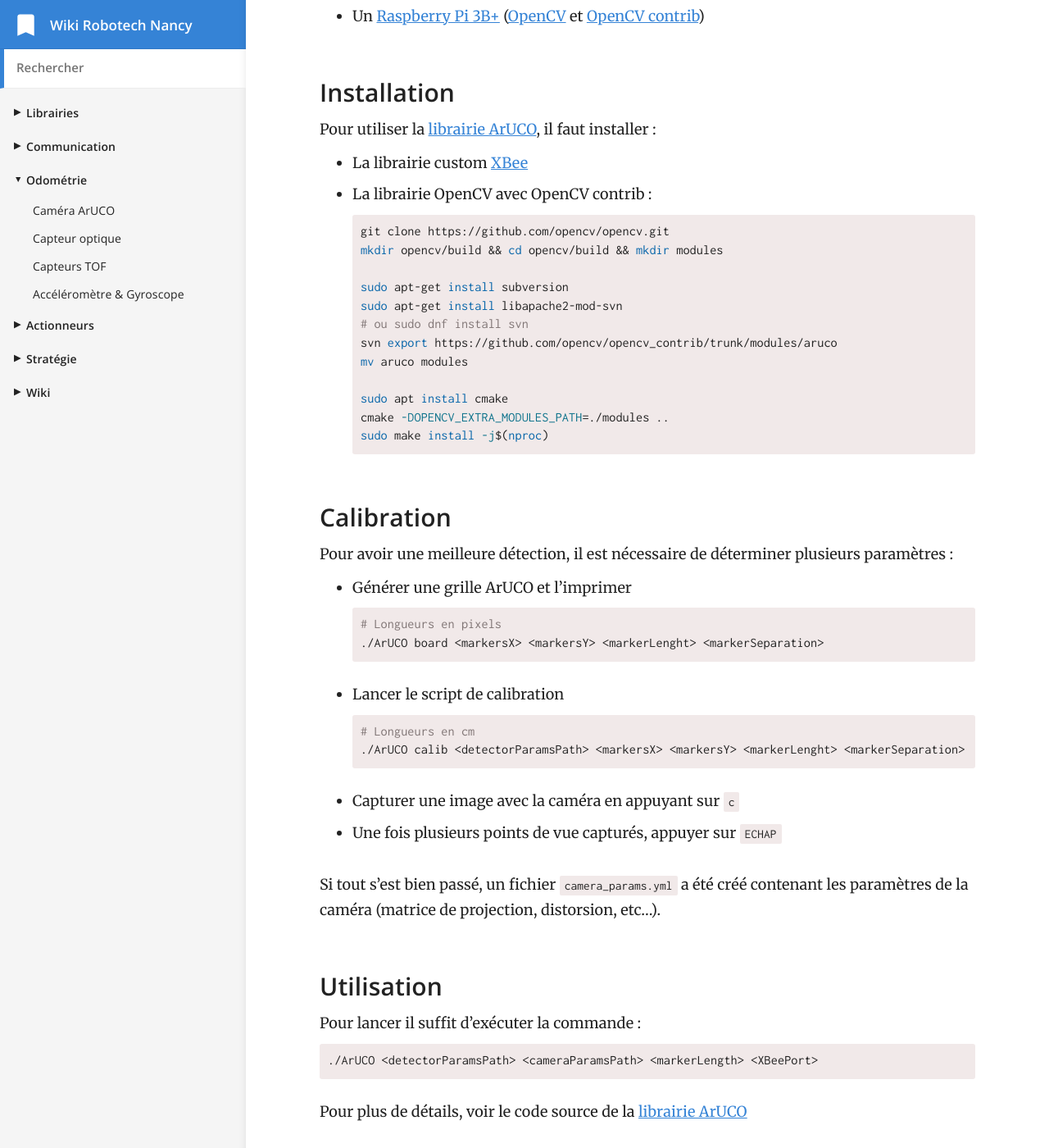
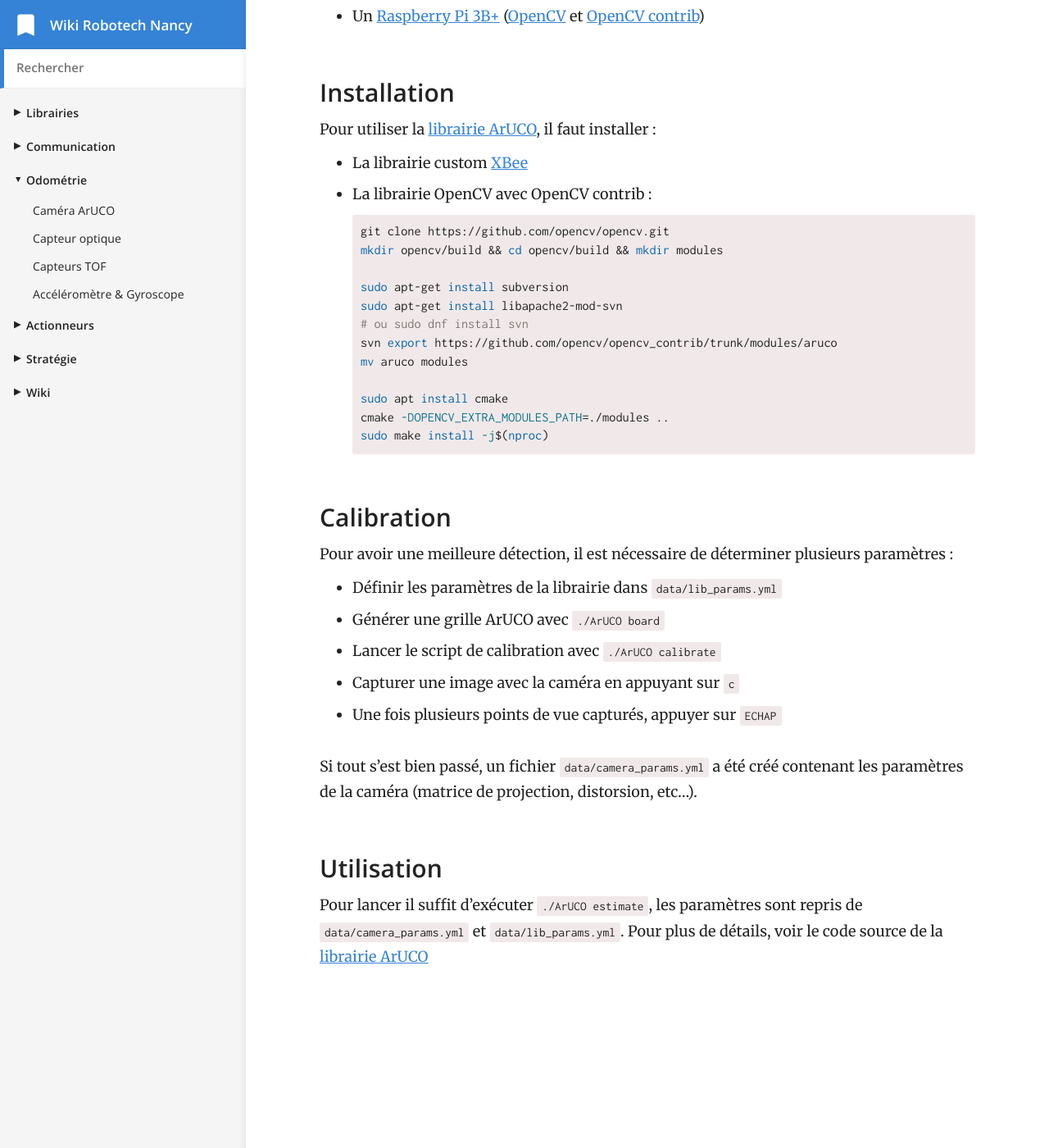
Before and after one commit to RobotechNancy/robotechnancy.github.io, a Jekyll site: the page built from _docs/odometrie/camera.md, in a window 1280 px wide and 1400 px high, scrolled down 999 px. Shown: the whole window at 82% size. Built offline with Jekyll 4.4.1, drawn with Linux system fonts in a browser that asks for light colours.

Commit message:
Maj lib camera

````diff
--- a/_docs/odometrie/camera.md
+++ b/_docs/odometrie/camera.md
@@ -38,28 +38,15 @@ Pour utiliser la [librairie ArUCO](https://github.com/RobotechNancy/Odometrie/tr
 ### Calibration
 
 Pour avoir une meilleure détection, il est nécessaire de déterminer plusieurs paramètres :
-- Générer une grille ArUCO et l'imprimer
-
-  ```bash
-  # Longueurs en pixels
-  ./ArUCO board <markersX> <markersY> <markerLenght> <markerSeparation>
-  ```
-- Lancer le script de calibration
-
-  ```bash
-  # Longueurs en cm
-  ./ArUCO calib <detectorParamsPath> <markersX> <markersY> <markerLenght> <markerSeparation>
-  ```
+- Définir les paramètres de la librairie dans `data/lib_params.yml`
+- Générer une grille ArUCO avec `./ArUCO board`
+- Lancer le script de calibration avec `./ArUCO calibrate`
 - Capturer une image avec la caméra en appuyant sur `c`
 - Une fois plusieurs points de vue capturés, appuyer sur `ECHAP`
 
-Si tout s'est bien passé, un fichier `camera_params.yml` a été créé contenant les paramètres de la caméra (matrice de projection, distorsion, etc...).
+Si tout s'est bien passé, un fichier `data/camera_params.yml` a été créé contenant les paramètres de la caméra (matrice de projection, distorsion, etc...).
 
 ### Utilisation
 
-Pour lancer il suffit d'exécuter la commande :
-```bash
-./ArUCO <detectorParamsPath> <cameraParamsPath> <markerLength> <XBeePort>
-```
-
+Pour lancer il suffit d'exécuter `./ArUCO estimate`, les paramètres sont repris de `data/camera_params.yml` et `data/lib_params.yml`.
 Pour plus de détails, voir le code source de la [librairie ArUCO](https://github.com/RobotechNancy/Odometrie/tree/master/camera_aruco){:target="_blank"}
````
